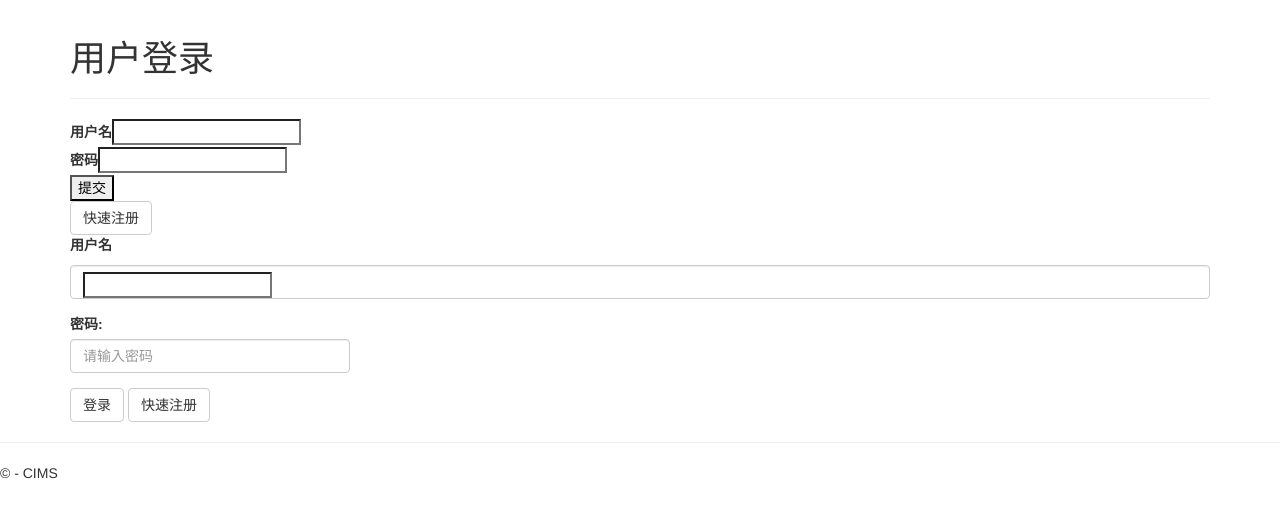
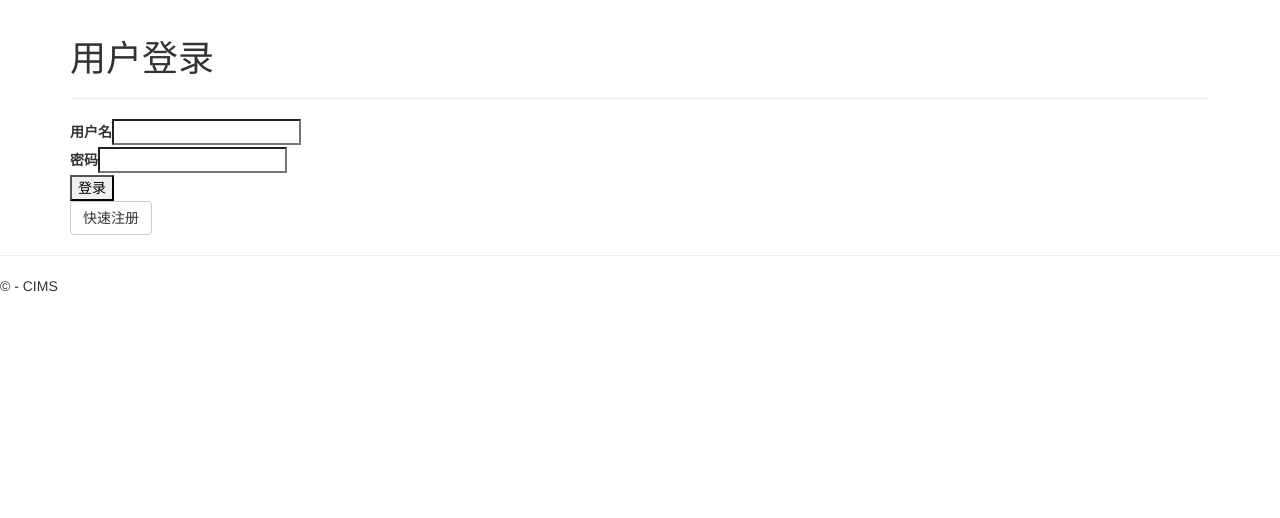
Before and after one commit to CIMS2020/CIMS, a Flask app: page /login in a window 1280 px wide. Shown: the part 51-569 px from the top of the page. Run offline with Flask 2, Linux system fonts and the light colour scheme; some libraries are stand-ins or nearby versions.

Commit message:
完成了注册功能

```diff
--- a/flask-cims/app.py
+++ b/flask-cims/app.py
@@ -22,9 +22,8 @@ bootstrap = Bootstrap(app)
 app.config['SQLALCHEMY_DATABASE_URI'] = 'mssql+pyodbc://sa:asd@test'#(替换成自己的用户名，密码和dsn）
 app.config['SQLALCHEMY_TRACK_MODIFICATIONS'] = True
 db = SQLAlchemy(app)
-
 # 开启session
-app.secret_key = "aasdfsdf"
+app.config["SECRET_KEY"] = 'TPmi4aLWRbyVq8zu9v82dWYW1'
 # app.config["SECRET_KEY"] = "abcd"
 app.config["WTF_CSRF_ENABLED"] = False
 
@@ -87,8 +86,8 @@ class card(db.Model):
     tel = db.Column(db.String(30))
 
 class adm(db.Model):
-    id = db.Column(db.String(30), primary_key=True)
-    ano = db.Column(db.String(30))
+    id = db.Column(db.Integer, primary_key=True)
+    #ano = db.Column(db.String(30))
     aname = db.Column(db.String(30))
     password = db.Column(db.String(30))
 
@@ -96,13 +95,13 @@ class adm(db.Model):
 class Login(FlaskForm):
     username = StringField(label="用户名", validators=[DataRequired("请输入用户名")])
     password = PasswordField(label="密码", validators=[DataRequired("请输入密码")])
-    submit = SubmitField(label="注册")
+    submit = SubmitField(label="登录")
 
 class Register(FlaskForm):
     username = StringField(label="用户名", validators=[DataRequired("请输入用户名")])
     password = PasswordField(label="密码", validators=[DataRequired("请输入密码")])
-    password2= PasswordField(label="确认密码", validators=[DataRequired("请输入密码")])
-    submit = SubmitField(label="登陆")
+    password2= PasswordField(label="确认密码", validators=[DataRequired("请输入密码"), EqualTo('password', "密码输入不一致")])
+    submit = SubmitField(label="注册")
 
 class CreateCon(FlaskForm):
     username = StringField(label="用户名", validators=[DataRequired("请输入用户名")])
@@ -239,31 +238,15 @@ def about():
 
 @app.route('/register', methods=["get", "post"])
 def register():
-    if request.method == "POST":
-        # 取到表单中提交上来的三个参数
-        userid= request.form.get("userid")
-        username = request.form.get("username")
-        password = request.form.get("password")
-        password2 = request.form.get("password2")
-        test=""
-        if not all([username, password, password2]):
-            # 向前端界面弹出一条提示(闪现消息)
-            print("参数不足")
-            return render_template('register.html',text="失败")
-        elif password != password2:
-            print("两次密码不一致")
-            #flash("两次密码不一致")
-        else:
-            # 假装做注册操作
-            # flash("注册成功！")
-
-            print("注册成功！")
-
-            return render_template('register.html',text="成功")
-            print(userid,username, password, password2)
-
-
-    return render_template('register.html')
+    form = Register()
+    if form.validate_on_submit():
+        admin = adm(aname=form.username.data, password=form.password.data)
+        db.session.add(admin)
+        db.session.commit()
+        return redirect(url_for('login'))
+    return render_template('register.html',
+                           title = 'Register',
+                           form = form)
 
 
 @app.route('/canteen')
@@ -288,12 +271,6 @@ def comsumers():
 
 app.config["SECRET_KEY"] = 'TPmi4aLWRbyVq8zu9v82dWYW1'
 
-
-class Login(FlaskForm):
-    username = StringField(label="用户名", validators=[DataRequired("请输入用户名")])
-    password = PasswordField(label="密码", validators=[DataRequired("请输入密码")])
-    password2 = PasswordField(label="密码", validators=[DataRequired("请输入密码"), EqualTo('password', "密码输入不一致")])
-    submit = SubmitField(label="提交")
 
 @app.route("/login", methods=["GET", "POST"])
 def login():
@@ -338,7 +315,8 @@ def shop():
 
 
 if __name__ == '__main__':
+    db.drop_all()
     db.create_all()
     url = "http://127.0.0.1:5000"
     webbrowser.open_new(url)
-    app.run()
+    app.run(debug=True)
--- a/flask-cims/templates/login.html
+++ b/flask-cims/templates/login.html
@@ -24,21 +24,5 @@
 
 
 
-    <div class="container">
-	<div class="row clearfix">
-		<div class="col-md-12 column">
-			<form role="form" method="post">
-				<div class="form-group">
-					 <label for="exampleInputEmail1">{{ form.username.label }}</label><div class="form-control">{{ form.username }}</div>
-				</div>
-				<div class="form-group">
-					 <label for="exampleInputPassword1">密码:</label><input  class="form-control" type="password" name="password" placeholder="请输入密码" />
-				</div>
 
-
-                <button type="submit" class="btn btn-default">登录</button>  <h><a class="btn btn-default" href="{{ url_for('register') }}">快速注册</a></h>
-			</form>
-		</div>
-	</div>
-</div>
 {% endblock %}
```
